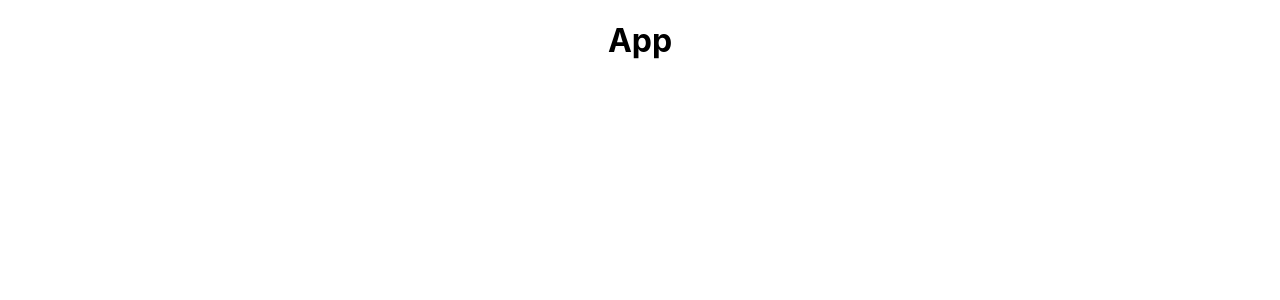
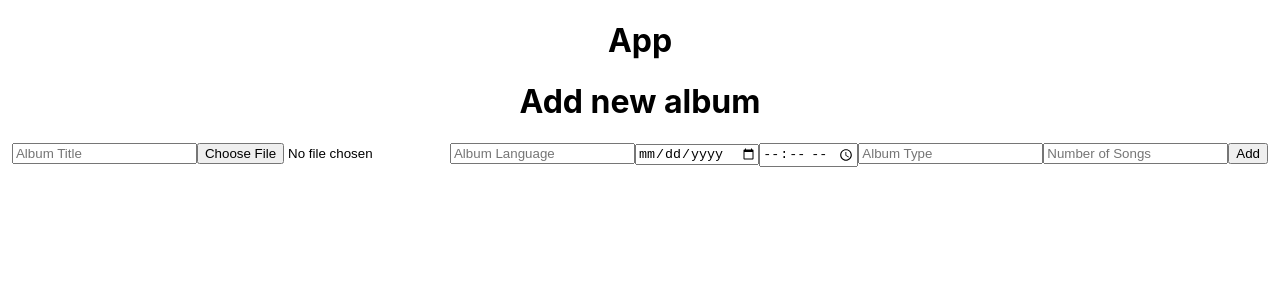
Before and after one commit to liaminaki/ive, a React (Create React App) app in the folder client/: page /discography/add in a window 1280 px wide. Before the commit this address had no page. Shown: the top 300 px of the page. Built offline with nearby package versions, Linux system fonts and the light colour scheme.

Commit message:
Add album data feature

```diff
--- a/client/src/App.js
+++ b/client/src/App.js
@@ -10,7 +10,7 @@ function App() {
       <BrowserRouter>
         <Routes>
           <Route path="/discography" element={<Album/>}/>
-          <Route path="/add" element={<AddAlbum/>}/>
+          <Route path="/discography/add" element={<AddAlbum/>}/>
         </Routes>
       </BrowserRouter>
     </div>
--- a/client/src/pages/AddAlbum.jsx
+++ b/client/src/pages/AddAlbum.jsx
@@ -1,9 +1,80 @@
-import React from 'react'
+import React, {useState} from 'react'
+import { useNavigate } from 'react-router-dom'
+import axios from 'axios'
 
 const AddAlbum = () => {
-  return (
-    <div>AddAlbum</div>
-  )
+
+    const [albumData, setAlbumData] = useState({
+        albTitle: "",
+        albPhoto: null,
+        previewAlbPhoto: null,
+        albLanguage: "",
+        albRelDate: null,
+        albLength: null,
+        albType: "",
+        albNoOfSongs: null
+      });
+
+      const handleChange = (e) => {
+        const { name, value, files } = e.target;
+
+        if (name === "albPhoto" && files[0]) {
+          const selectedAlbPhoto = files[0];
+          setAlbumData((prevAlbumData) => ({
+            ...prevAlbumData,
+            albPhoto: selectedAlbPhoto,
+            previewAlbPhoto: URL.createObjectURL(selectedAlbPhoto)
+          }));
+        } else {
+          setAlbumData((prevAlbumData) => ({ ...prevAlbumData, [name]: value }));
+        }
+      };
+
+      const navigate = useNavigate();
+
+      const handleSubmit = async (e) => {
+        e.preventDefault();
+
+        const { albTitle, albPhoto, albLanguage, albRelDate, albLength, albType, albNoOfSongs } = albumData;
+
+        const albumDataToAdd = new FormData();
+        albumDataToAdd.append("albTitle", albTitle);
+        albumDataToAdd.append("albPhoto", albPhoto);
+        albumDataToAdd.append("albLanguage", albLanguage);
+        albumDataToAdd.append("albRelDate", albRelDate);
+        albumDataToAdd.append("albLength", albLength);
+        albumDataToAdd.append("albType", albType);
+        albumDataToAdd.append("albNoOfSongs", albNoOfSongs);
+
+        try {
+          await axios.post("http://localhost:8800/discography", albumDataToAdd);
+          navigate("/");
+        } catch (err) {
+          console.log(err);
+        }
+      };
+
+      return (
+        <div>
+          <h1>Add new album</h1>
+          <form onSubmit={handleSubmit} action="/discography" encType="multipart/form-data" method="post">
+            <input type="text" placeholder="Album Title" onChange={handleChange} name="albTitle" />
+            <input type="file" onChange={handleChange} name="albPhoto" />
+            {albumData.previewAlbPhoto && (
+              <div>
+                <h2>Preview Album Photo:</h2>
+                <img src={albumData.previewAlbPhoto} alt="Preview" />
+              </div>
+            )}
+            <input type="text" placeholder="Album Language" onChange={handleChange} name="albLanguage" />
+            <input type="date" onChange={handleChange} name="albRelDate" />
+            <input type="time" onChange={handleChange} name="albLength" />
+            <input type="text" placeholder="Album Type" onChange={handleChange} name="albType" />
+            <input type="number" placeholder="Number of Songs" onChange={handleChange} name="albNoOfSongs" />
+            <button type="submit">Add</button>
+          </form>
+        </div>
+      );
 }
 
 export default AddAlbum
```
Also changed, not shown: 2 other files (tests, documents, lock files or other folders).
